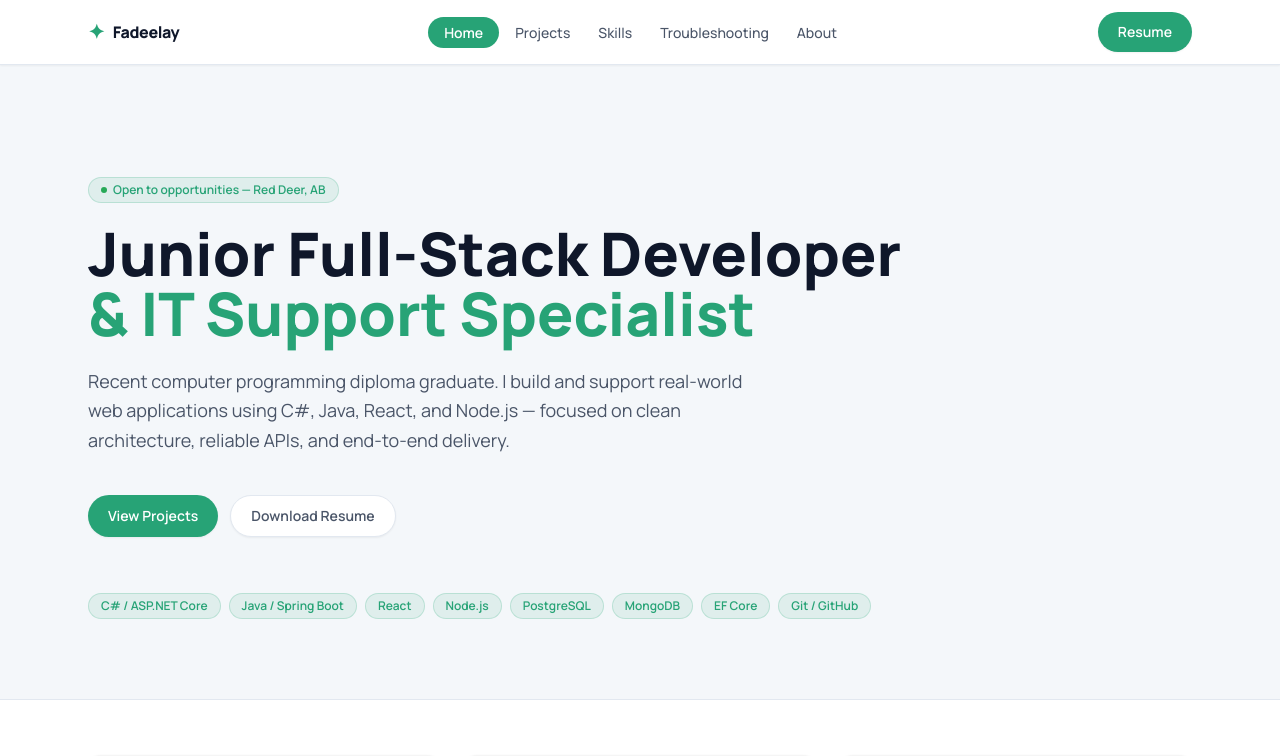
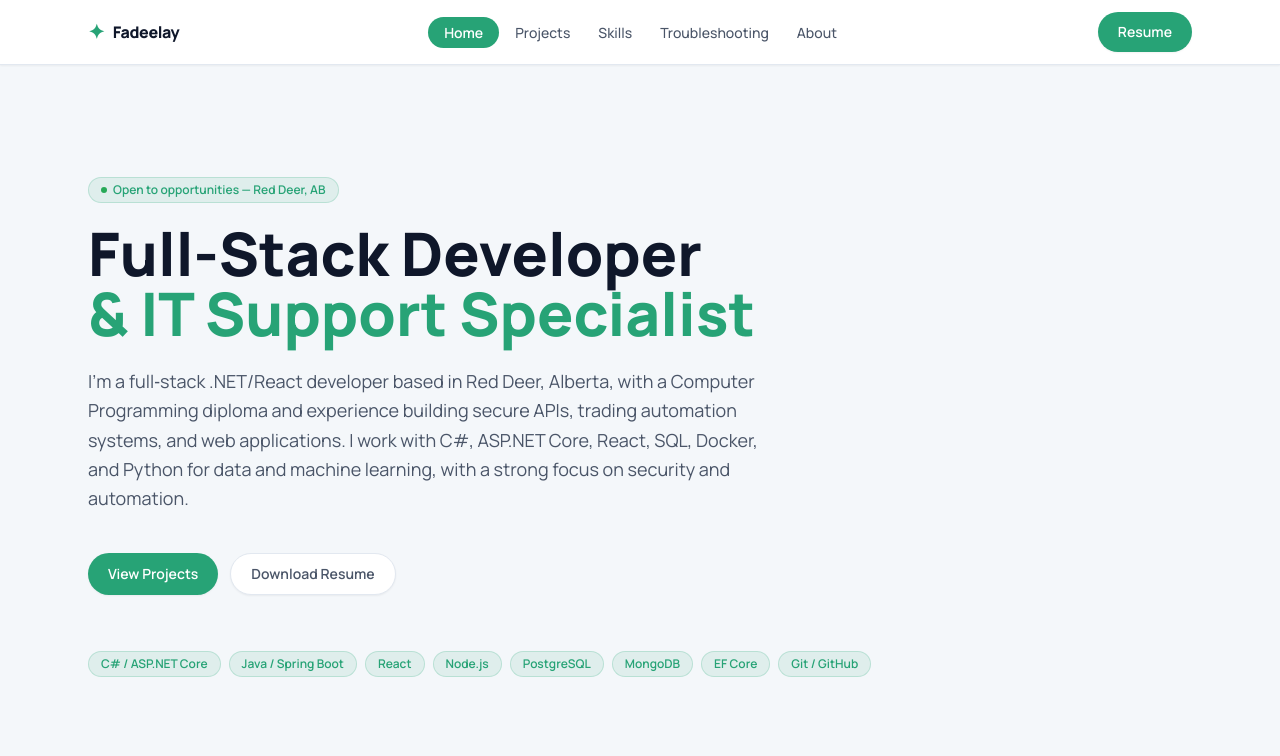
Before and after one commit to Fadeelay/Portfolio, a React (Vite) app: page / in a window 1280 px wide. Shown: the top 756 px of the page. Built offline with nearby package versions, Linux system fonts and the light colour scheme.

Commit message:
Changes to the Hero Page

```diff
--- a/src/pages/Home.jsx
+++ b/src/pages/Home.jsx
@@ -45,15 +45,13 @@ export default function Home() {
         </div>
 
         <h1 className="text-4xl sm:text-5xl lg:text-6xl font-extrabold text-content-primary leading-tight mb-6">
-          Junior Full-Stack Developer
+          Full-Stack Developer
           <br />
           <span className="text-primary">&amp; IT Support Specialist</span>
         </h1>
 
         <p className="max-w-2xl text-lg text-content-secondary mb-10 leading-relaxed">
-          Recent computer programming diploma graduate. I build and support real-world web
-          applications using C#, Java, React, and Node.js — focused on clean
-          architecture, reliable APIs, and end-to-end delivery.
+          I’m a full‑stack .NET/React developer based in Red Deer, Alberta, with a Computer Programming diploma and experience building secure APIs, trading automation systems, and web applications. I work with C#, ASP.NET Core, React, SQL, Docker, and Python for data and machine learning, with a strong focus on security and automation.
         </p>
 
         <div className="flex flex-wrap gap-3 mb-14">
--- a/vite.config.js
+++ b/vite.config.js
@@ -1,4 +1,4 @@
-import { defineConfig } from 'vite'
+ import { defineConfig } from 'vite'
 import react from '@vitejs/plugin-react'
 
 export default defineConfig({
```
